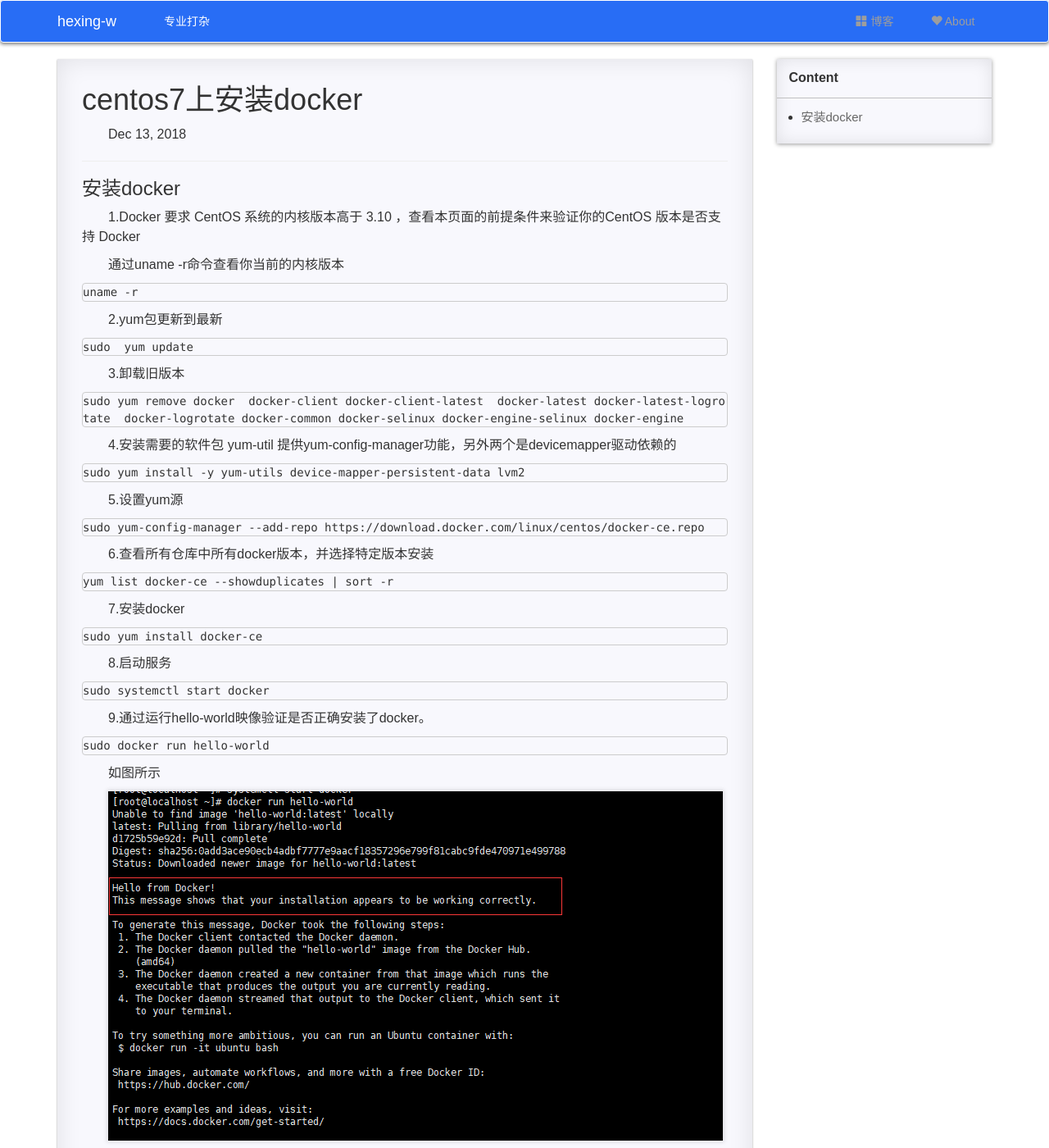
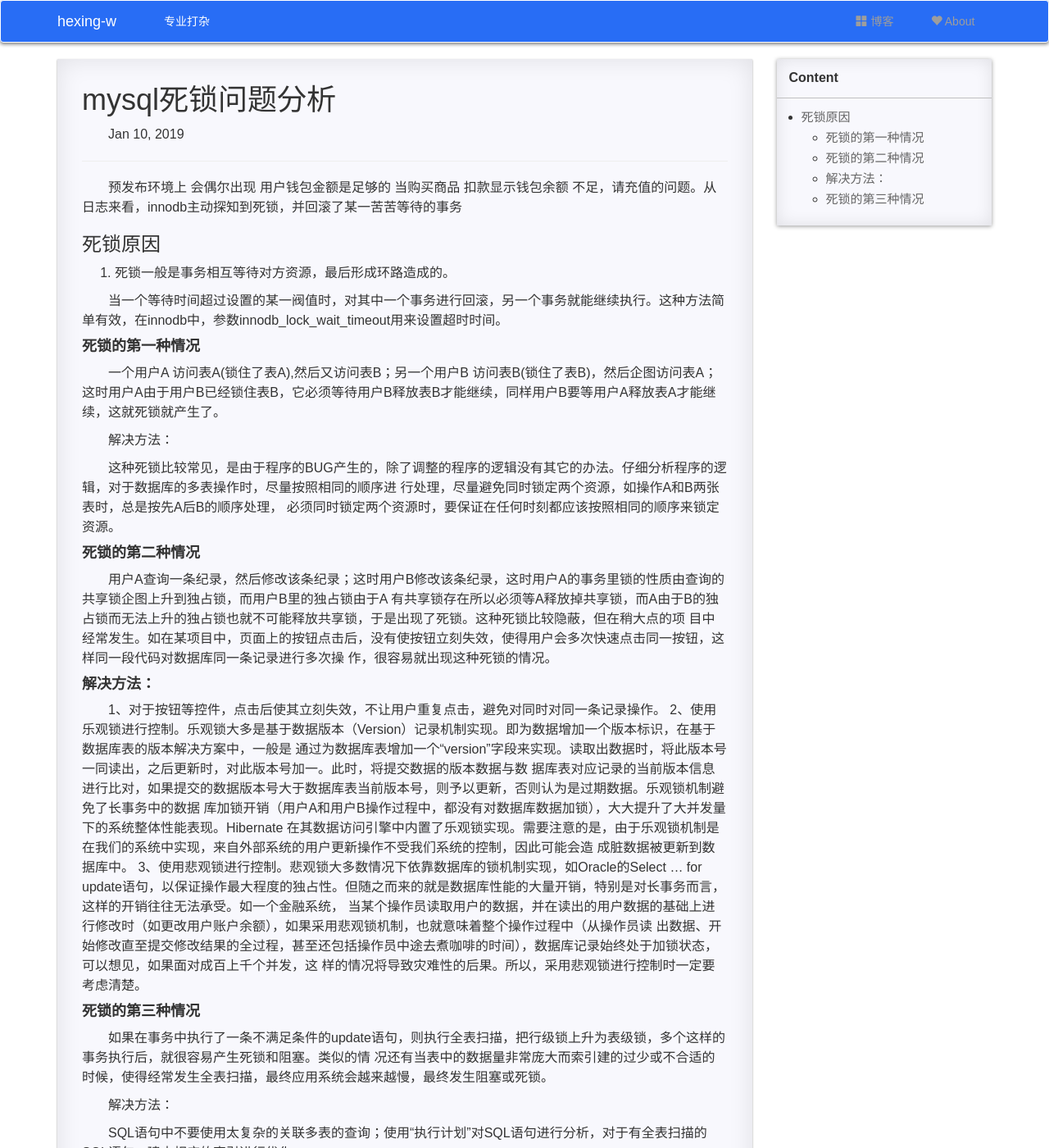
Before and after one commit to hexing-w/hexing-w.github.io, a Jekyll site: the page built from _posts/2019-01-10- mysql死锁问题分析.md, in a window 1280 px wide and 1400 px high. Shown: the whole window at 82% size. Built offline with Jekyll 4.4.1, drawn with Linux system fonts in a browser that asks for light colours; nearby versions of some CDN libraries; comment, search, counter and statistics services are not loaded; a style sheet for code colours, icons or effects is not loaded; some of the changed text lies outside the part shown.

Commit message:
add posts

```diff
--- a/_posts/2019-01-10- mysql死锁问题分析.md
+++ b/_posts/2019-01-10- mysql死锁问题分析.md
@@ -1,58 +1,45 @@
 ---
 layout: post
-title: "centos7上安装docker"
-date: 2018-12-13 14:14:13
-categories: php
-excerpt: php
+title: "mysql死锁问题分析"
+date: 2019-01-10 14:04:13
+categories: mysql
+excerpt: mysql
 ---
 
 * content
 {:toc}
 
-### 安装docker
+预发布环境上 会偶尔出现 用户钱包金额是足够的  当购买商品 扣款显示钱包余额
+不足，请充值的问题。从日志来看，innodb主动探知到死锁，并回滚了某一苦苦等待的事务
 
-1.Docker 要求 CentOS 系统的内核版本高于 3.10 ，查看本页面的前提条件来验证你的CentOS 版本是否支持 Docker
+### 死锁原因
 
-通过uname -r命令查看你当前的内核版本
+1. 死锁一般是事务相互等待对方资源，最后形成环路造成的。
 
-    uname -r
+当一个等待时间超过设置的某一阀值时，对其中一个事务进行回滚，另一个事务就能继续执行。这种方法简单有效，在innodb中，参数innodb_lock_wait_timeout用来设置超时时间。
 
-2.yum包更新到最新
+#### 死锁的第一种情况
 
-	sudo  yum update
+一个用户A 访问表A(锁住了表A),然后又访问表B；另一个用户B 访问表B(锁住了表B)，然后企图访问表A；这时用户A由于用户B已经锁住表B，它必须等待用户B释放表B才能继续，同样用户B要等用户A释放表A才能继续，这就死锁就产生了。
 
-3.卸载旧版本
+解决方法：
 
-	sudo yum remove docker  docker-client docker-client-latest  docker-latest docker-latest-logrotate  docker-logrotate docker-common docker-selinux docker-engine-selinux docker-engine
+这种死锁比较常见，是由于程序的BUG产生的，除了调整的程序的逻辑没有其它的办法。仔细分析程序的逻辑，对于数据库的多表操作时，尽量按照相同的顺序进 行处理，尽量避免同时锁定两个资源，如操作A和B两张表时，总是按先A后B的顺序处理， 必须同时锁定两个资源时，要保证在任何时刻都应该按照相同的顺序来锁定资源。
 
-4.安装需要的软件包 yum-util 提供yum-config-manager功能，另外两个是devicemapper驱动依赖的
+#### 死锁的第二种情况
 
-	sudo yum install -y yum-utils device-mapper-persistent-data lvm2
+用户A查询一条纪录，然后修改该条纪录；这时用户B修改该条纪录，这时用户A的事务里锁的性质由查询的共享锁企图上升到独占锁，而用户B里的独占锁由于A 有共享锁存在所以必须等A释放掉共享锁，而A由于B的独占锁而无法上升的独占锁也就不可能释放共享锁，于是出现了死锁。这种死锁比较隐蔽，但在稍大点的项 目中经常发生。如在某项目中，页面上的按钮点击后，没有使按钮立刻失效，使得用户会多次快速点击同一按钮，这样同一段代码对数据库同一条记录进行多次操 作，很容易就出现这种死锁的情况。
 
-5.设置yum源
+#### 解决方法：
 
-	sudo yum-config-manager --add-repo https://download.docker.com/linux/centos/docker-ce.repo
+1、对于按钮等控件，点击后使其立刻失效，不让用户重复点击，避免对同时对同一条记录操作。
+2、使用乐观锁进行控制。乐观锁大多是基于数据版本（Version）记录机制实现。即为数据增加一个版本标识，在基于数据库表的版本解决方案中，一般是 通过为数据库表增加一个“version”字段来实现。读取出数据时，将此版本号一同读出，之后更新时，对此版本号加一。此时，将提交数据的版本数据与数 据库表对应记录的当前版本信息进行比对，如果提交的数据版本号大于数据库表当前版本号，则予以更新，否则认为是过期数据。乐观锁机制避免了长事务中的数据 库加锁开销（用户A和用户B操作过程中，都没有对数据库数据加锁），大大提升了大并发量下的系统整体性能表现。Hibernate 在其数据访问引擎中内置了乐观锁实现。需要注意的是，由于乐观锁机制是在我们的系统中实现，来自外部系统的用户更新操作不受我们系统的控制，因此可能会造 成脏数据被更新到数据库中。
+3、使用悲观锁进行控制。悲观锁大多数情况下依靠数据库的锁机制实现，如Oracle的Select … for update语句，以保证操作最大程度的独占性。但随之而来的就是数据库性能的大量开销，特别是对长事务而言，这样的开销往往无法承受。如一个金融系统， 当某个操作员读取用户的数据，并在读出的用户数据的基础上进行修改时（如更改用户账户余额），如果采用悲观锁机制，也就意味着整个操作过程中（从操作员读 出数据、开始修改直至提交修改结果的全过程，甚至还包括操作员中途去煮咖啡的时间），数据库记录始终处于加锁状态，可以想见，如果面对成百上千个并发，这 样的情况将导致灾难性的后果。所以，采用悲观锁进行控制时一定要考虑清楚。
 
-6.查看所有仓库中所有docker版本，并选择特定版本安装
+#### 死锁的第三种情况
 
-	yum list docker-ce --showduplicates | sort -r
+如果在事务中执行了一条不满足条件的update语句，则执行全表扫描，把行级锁上升为表级锁，多个这样的事务执行后，就很容易产生死锁和阻塞。类似的情 况还有当表中的数据量非常庞大而索引建的过少或不合适的时候，使得经常发生全表扫描，最终应用系统会越来越慢，最终发生阻塞或死锁。
 
-7.安装docker
+解决方法：
 
-	sudo yum install docker-ce
-
-8.启动服务
-
-	sudo systemctl start docker
-
-
-9.通过运行hello-world映像验证是否正确安装了docker。
-
-	sudo docker run hello-world
-
-如图所示
-
-![docker-hello-world](http://hexing-w.github.io/css/pics/docker-hello-world.png)
-
-
-有兴趣的可以直接看官方手册[docker](https://docs.docker.com/install/linux/docker-ce/centos/)
+SQL语句中不要使用太复杂的关联多表的查询；使用“执行计划”对SQL语句进行分析，对于有全表扫描的SQL语句，建立相应的索引进行优化。
```
